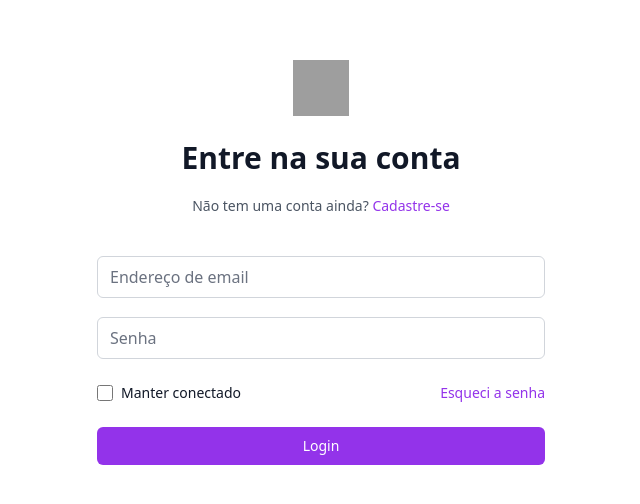
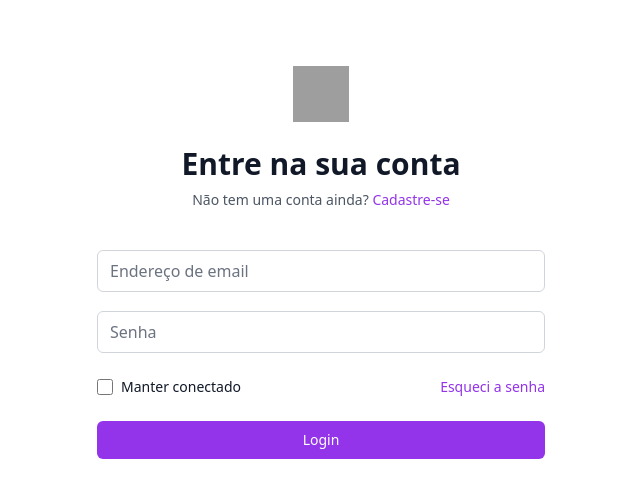
Before and after one commit to luc4sleite/semaninha, a React (Vite) app: page / in a window 1280 px wide. Shown: the part 138-642 px from the top of the page, without its empty margins (319-959 px from the left). Built offline with nearby package versions, Linux system fonts and the light colour scheme; grey boxes are pictures that could not be loaded.

Commit message:
fix: margin top

```diff
--- a/src/components/Header/Header.jsx
+++ b/src/components/Header/Header.jsx
@@ -1,13 +1,3 @@
-// import Navbar from "../Navbar/Navbar"
-
-// const Header = () => {
-//     return <div>
-//         <Navbar />
-//     </div>
-// }
-
-// export default Header
-
 import {Link} from 'react-router-dom';
 
 const Header = ({heading, paragraph, linkName, linkUrl = "#"}) => {
@@ -21,7 +11,7 @@
         <h2 className="mt-6 text-center text-3xl font-extrabold text-gray-900">
             {heading}
         </h2>
-        <p className="mt-2 text-center text-sm text-gray-600 mt-5">
+        <p className="mt-2 text-center text-sm text-gray-600">
         {paragraph} {' '}
         <Link to={linkUrl} className="font-medium text-purple-600 hover:text-purple-500">
             {linkName}
```
